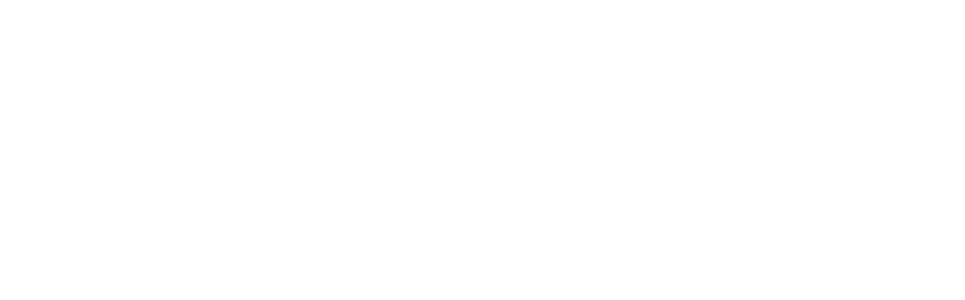
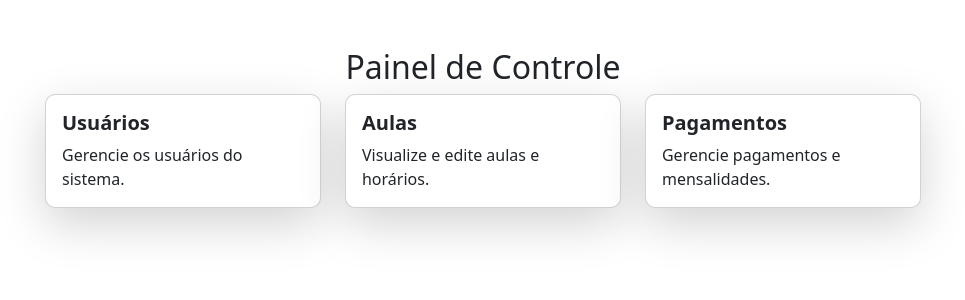
Before and after one commit to jeandejesus/ruah-system, an Angular app: page /dashboard in a window 1280 px wide. Before the commit this address led to /. Shown: the top 300 px of the page, without its empty margins (157-1122 px from the left). Built offline with nearby package versions, Linux system fonts and the light colour scheme; sample sign-in values are in the browser's storage.

Commit message:
criação do dashbord e login

```diff
--- a/src/app/app-routing.module.ts
+++ b/src/app/app-routing.module.ts
@@ -4,7 +4,9 @@
 
 const routes: Routes = [
   { path: '', redirectTo: '/login', pathMatch: 'full' },
-  { path: 'login', component: LoginComponent }
+  { path: 'login', component: LoginComponent },
+  { path: 'dashboard', loadChildren: () => import('./pages/dashboard/dashboard.module').then(m => m.DashboardModule) }
+
 ];
 
 @NgModule({
--- /dev/null
+++ b/src/app/guards/auth.guard.ts
@@ -0,0 +1,27 @@
+ import { Injectable } from '@angular/core';
+import { ActivatedRouteSnapshot, RouterStateSnapshot, Router, CanActivate } from '@angular/router';
+
+@Injectable({
+  providedIn: 'root'
+})
+export class AuthGuard implements CanActivate {
+  constructor(private router: Router) {}
+
+  canActivate(
+    route: ActivatedRouteSnapshot,
+    state: RouterStateSnapshot
+  ): boolean {
+    const token = localStorage.getItem('authToken');
+
+    console.log('Verificando token:', token); // Log para debug
+
+    if (token) {
+      return true; // Permite acesso
+    } else {
+      console.log('Redirecionando para login...');
+      this.router.navigate(['/login']);
+      return false;
+    }
+  }
+
+}
--- /dev/null
+++ b/src/app/pages/dashboard/dashboard.component.html
@@ -0,0 +1,23 @@
+<div class="container mt-5">
+  <h2 class="text-center">Painel de Controle</h2>
+  <div class="row">
+    <div class="col-md-4">
+      <div class="card shadow-lg p-3">
+        <h5 class="card-title">Usuários</h5>
+        <p class="card-text">Gerencie os usuários do sistema.</p>
+      </div>
+    </div>
+    <div class="col-md-4">
+      <div class="card shadow-lg p-3">
+        <h5 class="card-title">Aulas</h5>
+        <p class="card-text">Visualize e edite aulas e horários.</p>
+      </div>
+    </div>
+    <div class="col-md-4">
+      <div class="card shadow-lg p-3">
+        <h5 class="card-title">Pagamentos</h5>
+        <p class="card-text">Gerencie pagamentos e mensalidades.</p>
+      </div>
+    </div>
+  </div>
+</div>
--- /dev/null
+++ b/src/app/pages/dashboard/dashboard.component.scss
@@ -0,0 +1,16 @@
+.container {
+  max-width: 900px;
+}
+
+.card {
+  border-radius: 10px;
+  transition: transform 0.3s ease-in-out;
+
+  &:hover {
+    transform: scale(1.05);
+  }
+
+  h5 {
+    font-weight: bold;
+  }
+}
--- a/src/app/pages/login/login.component.ts
+++ b/src/app/pages/login/login.component.ts
@@ -18,7 +18,7 @@
     this.authService.login(this.username, this.password).subscribe(
       (response) => {
          console.log('Login bem-sucedido:', response);
-        localStorage.setItem('authToken', response.token);  // Armazena o token no localStorage
+        localStorage.setItem('authToken', response.accessToken);  // Armazena o token no localStorage
         this.router.navigate(['/dashboard']);  // Redireciona para a página do dashboard
       },
       (error) => {
```
Also changed, not shown: src/app/pages/dashboard/dashboard-routing.module.ts (added, +14 -0 lines), src/app/pages/dashboard/dashboard.component.ts (added, +10 -0 lines), src/app/pages/dashboard/dashboard.module.ts (added, +17 -0 lines), 2 other files (tests, documents, lock files or other folders).
